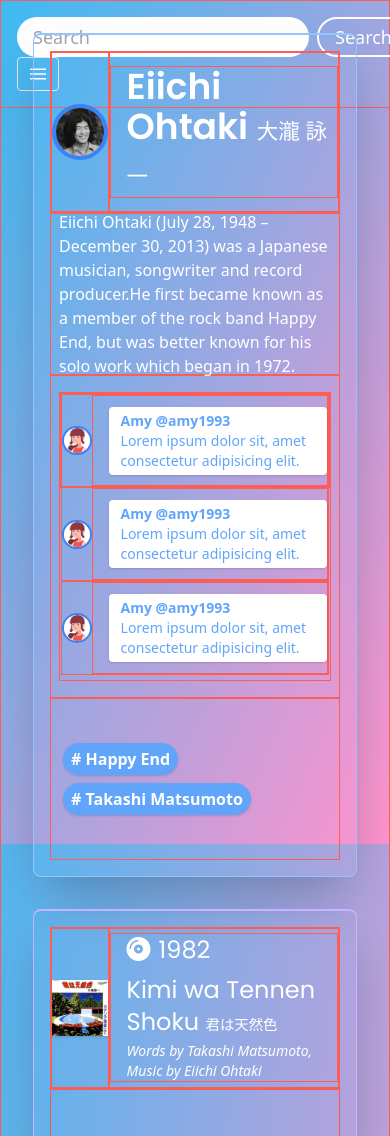
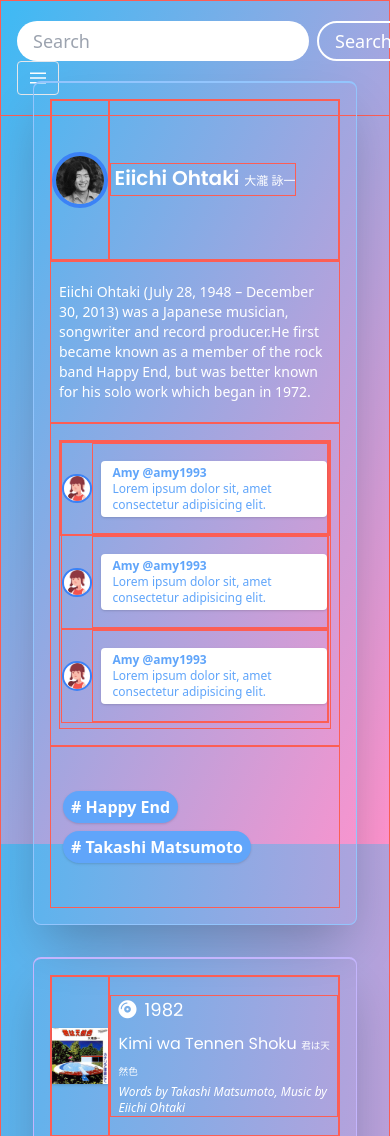
Before and after one commit to ayumitanaka13/japanese-citypop, a Flask app: page /song in a window 390 px wide. Shown: the top 1136 px of the page. Run offline with Flask 2, Linux system fonts and the light colour scheme; style sheets or scripts are compiled from the project's sources; some libraries are stand-ins or nearby versions; some web fonts are replaced; grey boxes are pictures that could not be loaded.

Commit message:
update templates

```diff
--- a/flaskr/templates/base.html
+++ b/flaskr/templates/base.html
@@ -46,7 +46,7 @@
 
 <body class="text-white bg-purple-300">
     <header>
-        <nav class="w-full flex flex-wrap items-center justify-between lg:bg-transparent lg:text-lg p-4 px-4 md:px-12 fixed box">
+        <nav class="w-full flex flex-wrap items-center justify-between lg:bg-transparent lg:text-lg p-5 md:p-4 px-4 md:px-12 fixed box">
             <!-- search bar -->
             <div class="flex items-center flex-shrink-0">
 				<form action="searchResult" class="flex text-lg md:text-xl">
--- a/flaskr/templates/contact/contact.html
+++ b/flaskr/templates/contact/contact.html
@@ -1,7 +1,7 @@
 {% extends "/base.html" %}
 {% block content %}
 
-<div class="h-screen w-screen p-8 md:p-12 md:py-20 xl:p-20">
+<div class="h-screen w-screen p-8 md:p-12 xl:p-20 md:py-20 pt-20 lg:pt-0">
     <div class="h-full w-full flex items-center justify-center bg-cover bg-center bg-no-repeat shadow-lg rounded-lg" style="background-image: linear-gradient(135deg, rgba(255, 147, 205, 0.3), rgba(61, 186, 244, 0.3)), url(/static/image/neon5.jpeg)">
         <div class="text-center box">
             <h1 class="text-4xl font-black mb-8">\ THANK YOU /</h1>
--- a/flaskr/templates/home.html
+++ b/flaskr/templates/home.html
@@ -2,9 +2,9 @@
 {% block content %}
 
 <!-- top -->
-<div class="h-screen w-screen p-8 md:p-12 md:py-20 xl:p-20 box" id="top">
+<div class="h-screen w-screen p-8 md:p-12 xl:p-20 md:py-20 pt-20 lg:pt-0 box" id="top">
     <div class="h-full w-full flex flex-wrap items-center justify-center bg-cover bg-center bg-no-repeat shadow-lg rounded-lg" style="background-image: linear-gradient(135deg, rgba(255, 147, 205, 0.3), rgba(61, 186, 244, 0.3)), url(/static/image/neon5.jpeg)">
-        <h1 class="text-6xl lg:text-7xl xl:text-8xl 2xl:text-9xl text-center font-black box animate-pulse">JAPANESE CITY POP</h1>
+        <h1 class="text-5xl md:text-6xl lg:text-7xl xl:text-8xl 2xl:text-9xl text-center font-black box animate-pulse">JAPANESE CITY POP</h1>
     </div>
 </div>
 
--- a/flaskr/templates/song/song.html
+++ b/flaskr/templates/song/song.html
@@ -2,7 +2,7 @@
 {% block content %}
 {% for song in song_list %}
 
-<div class="min-h-screen w-screen grid grid-cols-2 flex items-center p-8 md:p-12 md:py-20 xl:p-20 gap-8 box">
+<div class="min-h-screen w-screen grid grid-cols-2 flex items-center p-8 md:p-12 xl:p-20 pt-20 md:pt-20 lg:pt-0 gap-8 box">
     <!-- singer -->
     <div class="h-screen lg:h-full col-span-2 lg:col-span-1 shadow-2xl rounded-lg box border-t-2 border-blue-300 p-4 sm:p-6">
         <!-- singer name -->
@@ -12,8 +12,8 @@
                     <img src="{{ url_for('static', filename=song.singer_pic_path) }}" class="w-full rounded-full border-solid border-4 border-blue-500">
                 </div>
                 <div class="h-full col-span-4 flex items-center box">
-                    <div class="pl-4 2xl:pl-8 box">
-                        <h3 class="text-4xl lg:text-3xl xl:text-4xl 2xl:text-5xl font-semibold">
+                    <div class="pl-1 sm:pl-4 2xl:pl-8 box">
+                        <h3 class="text-xl sm:text-3xl md:text-4xl lg:text-3xl xl:text-4xl 2xl:text-5xl font-semibold">
                             {{ song.nameF }} {{ song.nameL }} <span>{{ song.nameJ }}</span>
                         </h3>
                     </div>
@@ -22,7 +22,7 @@
         </div>
         <!-- singer desc -->
         <div class="h-1/5 flex items-center px-2 box">
-            <p class="text-base 2xl:text-xl">
+            <p class="text-sm sm:text-base 2xl:text-xl">
                 {{ song.singer_desc }}
             </p>
         </div>
@@ -35,11 +35,11 @@
                             <img src="{{ url_for('static', filename=song.icon_pic_path) }}" class="rounded-full border-solid border-2 border-blue-500">
                         </div>
                         <div class="h-full col-span-8 flex items-center box">
-                            <div class="ml-4 2xl:ml-8 py-1 2xl:py-3 px-3 2xl:px-6 bg-white rounded shadow text-blue-400">
-                                <p class="text-sm xl:text-base 2xl:text-xl font-semibold">
+                            <div class="ml-2 sm:ml-4 2xl:ml-8 py-1 2xl:py-3 px-3 2xl:px-6 bg-white rounded shadow text-blue-400">
+                                <p class="text-xs sm:text-sm xl:text-base 2xl:text-xl font-semibold">
                                     <a href="#">Amy @amy1993</a>
                                 </p>
-                                <p class="text-sm lg:text-xs xl:text-sm 2xl:text-lg">Lorem ipsum dolor sit, amet consectetur adipisicing elit.</p>
+                                <p class="text-xs sm:text-sm lg:text-xs xl:text-sm 2xl:text-lg">Lorem ipsum dolor sit, amet consectetur adipisicing elit.</p>
                             </div>
                         </div>
                     </div>
@@ -48,11 +48,11 @@
                             <img src="{{ url_for('static', filename=song.icon_pic_path) }}" class="rounded-full border-solid border-2 border-blue-500">
                         </div>
                         <div class="h-full col-span-8 flex items-center box">
-                            <div class="ml-4 2xl:ml-8 py-1 2xl:py-3 px-3 2xl:px-6 bg-white rounded shadow text-blue-400">
-                                <p class="text-sm xl:text-base 2xl:text-xl font-semibold">
+                            <div class="ml-2 sm:ml-4 2xl:ml-8 py-1 2xl:py-3 px-3 2xl:px-6 bg-white rounded shadow text-blue-400">
+                                <p class="text-xs sm:text-sm xl:text-base 2xl:text-xl font-semibold">
                                     <a href="#">Amy @amy1993</a>
                                 </p>
-                                <p class="text-sm lg:text-xs xl:text-sm 2xl:text-lg">Lorem ipsum dolor sit, amet consectetur adipisicing elit.</p>
+                                <p class="text-xs sm:text-sm lg:text-xs xl:text-sm 2xl:text-lg">Lorem ipsum dolor sit, amet consectetur adipisicing elit.</p>
                             </div>
                         </div>
                     </div>
@@ -61,11 +61,11 @@
                             <img src="{{ url_for('static', filename=song.icon_pic_path) }}" class="rounded-full border-solid border-2 border-blue-500">
                         </div>
                         <div class="h-full col-span-8 flex items-center box">
-                            <div class="ml-4 2xl:ml-8 py-1 2xl:py-3 px-3 2xl:px-6 bg-white rounded shadow text-blue-400">
-                                <p class="text-sm xl:text-base 2xl:text-xl font-semibold">
+                            <div class="ml-2 sm:ml-4 2xl:ml-8 py-1 2xl:py-3 px-3 2xl:px-6 bg-white rounded shadow text-blue-400">
+                                <p class="text-xs sm:text-sm xl:text-base 2xl:text-xl font-semibold">
                                     <a href="#">Amy @amy1993</a>
                                 </p>
-                                <p class="text-sm lg:text-xs xl:text-sm 2xl:text-lg">Lorem ipsum dolor sit, amet consectetur adipisicing elit.</p>
+                                <p class="text-xs sm:text-sm lg:text-xs xl:text-sm 2xl:text-lg">Lorem ipsum dolor sit, amet consectetur adipisicing elit.</p>
                             </div>
                         </div>
                     </div>
@@ -99,10 +99,10 @@
                     <img src="{{ url_for('static', filename=song.song_pic_path) }}" alt="" class="w-full shadow">
                 </div>
                 <div class="h-full col-span-4 flex items-center box">
-                    <div class="pl-4 2xl:pl-8 box">
-                        <h4 class="text-2xl lg:text-xl xl:text-2xl 2xl:text-4xl"><i class="fas fa-compact-disc mr-2"></i>{{ song.year }}</h4>
-                        <h4 class="text-2xl lg:text-xl xl:text-2xl 2xl:text-4xl pt-2">{{ song.title }} <span>{{ song.titleJ }}</span></h4>
-                        <p class="text-sm 2xl:text-lg">
+                    <div class="pl-2 sm:pl-4 2xl:pl-8 box">
+                        <h4 class="text-lg sm:text-2xl lg:text-xl xl:text-2xl 2xl:text-4xl"><i class="fas fa-compact-disc mr-2"></i>{{ song.year }}</h4>
+                        <h4 class="text-base sm:text-2xl lg:text-xl xl:text-2xl 2xl:text-4xl pt-2">{{ song.title }} <span>{{ song.titleJ }}</span></h4>
+                        <p class="text-xs sm:text-sm 2xl:text-lg">
                             <i>Words by {{ song.words }}, Music by {{ song.music }}</i>
                         </p>
                     </div>
@@ -110,11 +110,11 @@
             </div>
         </div>
         <!-- song youtube -->
-        <div class="h-3/5 lg:h-2/5 xl:h-3/5 flex items-center lg:p-2 2xl:pt-8 box">
+        <div class="h-2/5 sm:h-3/5 lg:h-2/5 xl:h-3/5 flex items-center lg:p-2 2xl:pt-8 box">
             <iframe class="w-full h-full shadow rounded-lg  transform duration-700 ease-linear hover:scale-105" src="{{ song.youtube }}" frameborder="0" allow="accelerometer; autoplay; encrypted-media; gyroscope; picture-in-picture" allowfullscreen></iframe>
         </div>
         <!-- song desc -->
-        <div class="h-1/5 lg:h-2/5 xl:h-1/5 flex items-center px-2 box">
+        <div class="h-2/5 sm:h-1/5 lg:h-2/5 xl:h-1/5 flex items-center px-2 box">
             <p class="text-base 2xl:text-xl">
                 {{ song.desc }}
             </p>
```
Also changed, not shown: flaskr/templates/album/album.html (+8 -8 lines), flaskr/templates/login/login.html (+4 -4 lines), flaskr/templates/register/register.html (+7 -7 lines), flaskr/templates/user/user.html (+7 -6 lines).
